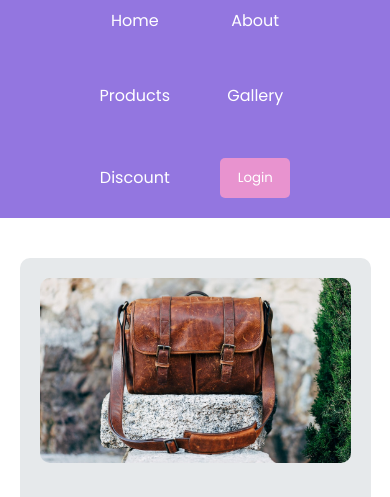
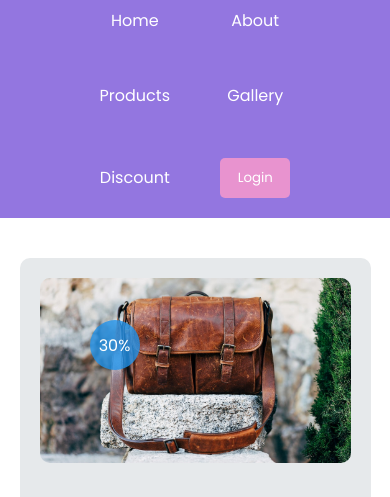
Before and after one commit to anik558363/E-Shop, a plain HTML site: page index.html in a window 390 px wide. Shown: the part 91-588 px from the top of the page. Drawn offline with Linux system fonts and the light colour scheme.

Commit message:
E-Shop website full complted.and 30% discount added

```diff
--- a/index.html
+++ b/index.html
@@ -63,6 +63,9 @@
 
             <div class="banner-img-container">
                 <img src="./images/banner-image/bag-picture.jpg" alt="">
+                <div class="discount">
+                    30%
+                </div>
             </div>
 
         </section>
--- a/styles/index.css
+++ b/styles/index.css
@@ -135,6 +135,20 @@ header{
     border-radius: 10px;
 }
 
+.discount{
+    width: 80px;
+    height: 80px;
+    background-color: rgba(33, 148, 235, 0.795);
+    display: flex;
+    align-items: center;
+    justify-content: center;
+    border-radius: 50%;
+    position: relative;
+    top: -300px;
+    left: 330px;
+    color: white
+}
+
 /* product section*/
 
 .product-container{
--- a/styles/responsive.css
+++ b/styles/responsive.css
@@ -1,43 +1,58 @@
 @media screen and (max-width: 576px) {
-    .max-width{
+    .max-width {
         width: 90%;
         max-width: 1440px;
         margin: 0 auto;
     }
-    .nav{
+
+    .nav {
         flex-direction: column;
         gap: 30px;
         padding: 20px;
     }
-    .nav-icon{
+
+    .nav-icon {
         display: grid;
         grid-template-columns: repeat(2, 1fr);
     }
-    .banner{
+
+    .banner {
         flex-direction: column-reverse;
         gap: 30px;
     }
-    .banner-text-container{
+
+    .banner-text-container {
         width: 100%;
         text-align: center;
     }
-    .banner-img-container{
+
+    .banner-img-container {
         width: 100%;
     }
-    .product-container{
+
+    .discount {
+        top: -150px;
+        left: 50px;
+        width: 50px;
+        height: 50px;
+    }
+    .product-container {
         grid-template-columns: repeat(1, 1fr);
     }
-    .img-background{
+
+    .img-background {
         grid-template-columns: repeat(2, 1fr);
     }
-    .sponsors-img-container{
+
+    .sponsors-img-container {
         display: grid;
         grid-template-columns: repeat(2, 1fr);
         justify-content: end;
         gap: 20px;
         padding-left: 10%;
     }
-    .footer p small{
+
+    .footer p small {
         flex-direction: column;
     }
 
@@ -45,39 +60,47 @@
 
 
 @media screen and (min-width: 576px) and (max-width: 992px) {
-    .max-width{
+    .max-width {
         width: 90%;
         max-width: 1440px;
         margin: 0 auto;
     }
-    .nav{
+
+    .nav {
         flex-direction: column;
         gap: 30px;
         padding: 20px;
     }
-    .nav-icon{
+
+    .nav-icon {
         display: grid;
         grid-template-columns: repeat(3, 1fr);
     }
-    .banner{
+
+    .banner {
         flex-direction: column-reverse;
         gap: 30px;
     }
-    .banner-text-container{
+
+    .banner-text-container {
         width: 100%;
         text-align: center;
     }
-    .banner-img-container{
+
+    .banner-img-container {
         width: 100%;
     }
-    .product-container{
+
+
+    .product-container {
         grid-template-columns: repeat(2, 1fr);
     }
-    .img-background{
+
+    .img-background {
         grid-template-columns: repeat(3, 1fr);
     }
 
-    .sponsors-img-container{
+    .sponsors-img-container {
         display: grid;
         grid-template-columns: repeat(3, 1fr);
         justify-content: flex-end;
```
